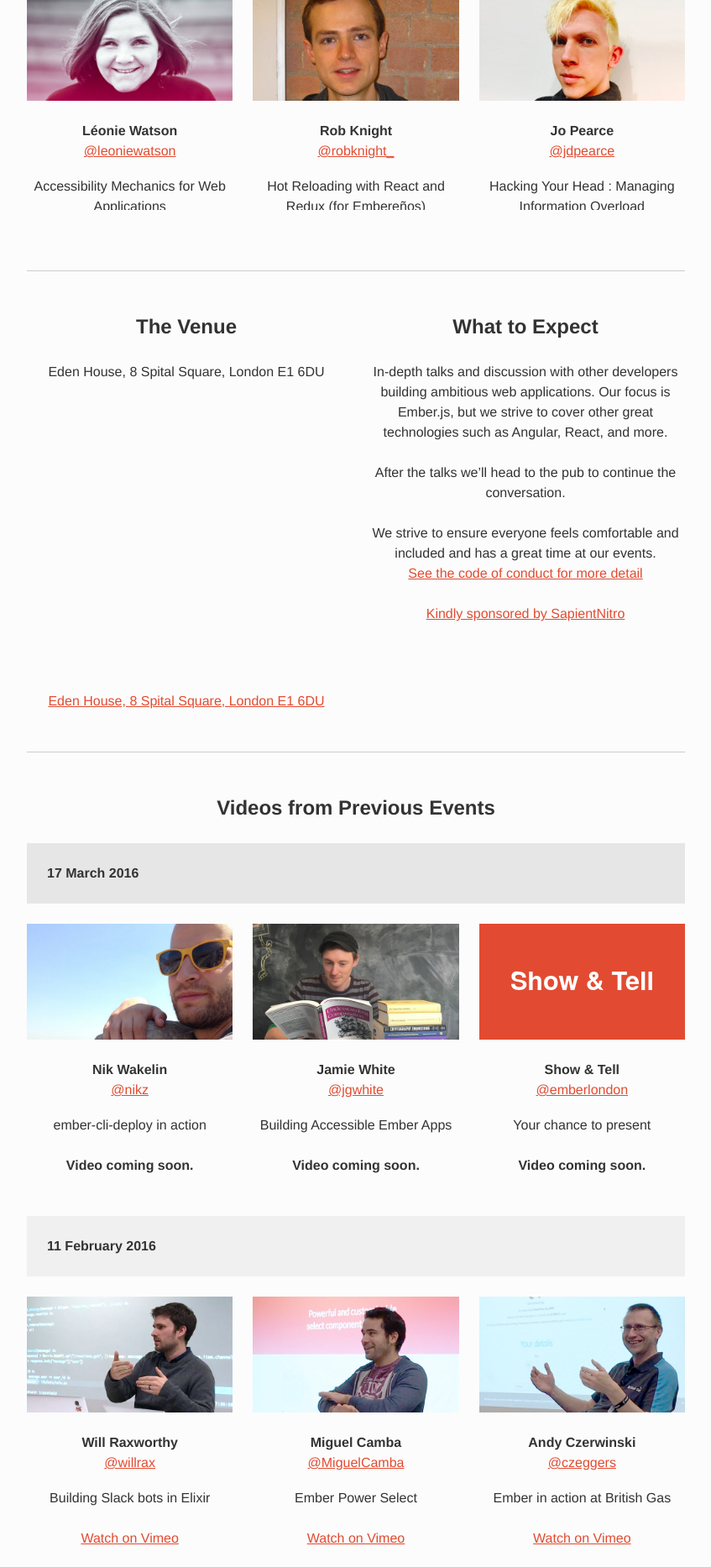
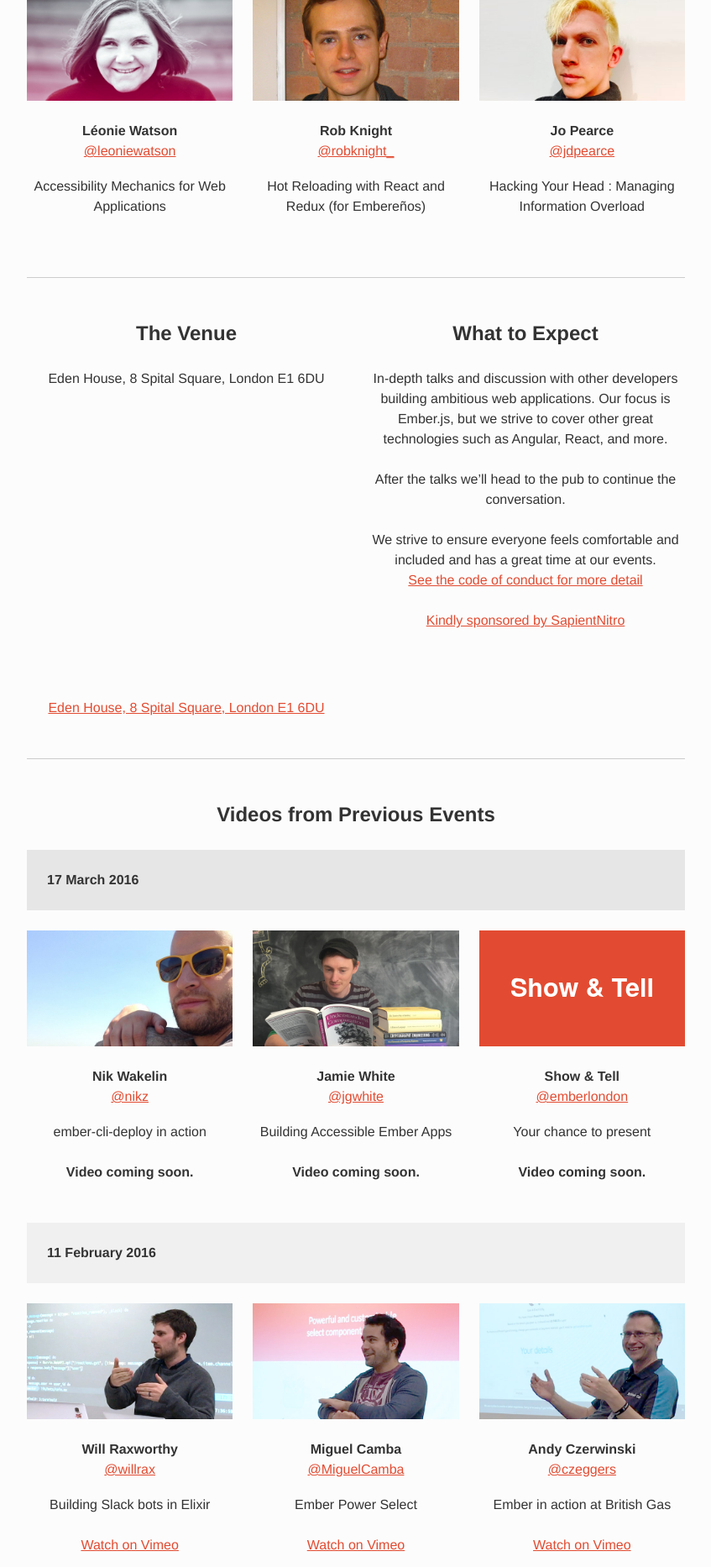
Before and after one commit to emberlondon/emberlondon.github.io, a Jekyll site: the page built from index.html, in a window 1280 px wide. Shown: the part 1067-2933 px from the top of the page at 84% size, without its empty margins (216-1063 px from the left). Built offline with Jekyll 4.4.1, drawn with Linux system fonts in a browser that asks for light colours; nearby versions of some CDN libraries.

Commit message:
Talk title tweak

```diff
--- a/css/main.css
+++ b/css/main.css
@@ -221,9 +221,6 @@
   text-align: center;
 }
 
-.talk-title {
-  margin-bottom: 1em;
-}
 .talk-abstract {
   margin-top: 0;
   font-size: .85em;
```
